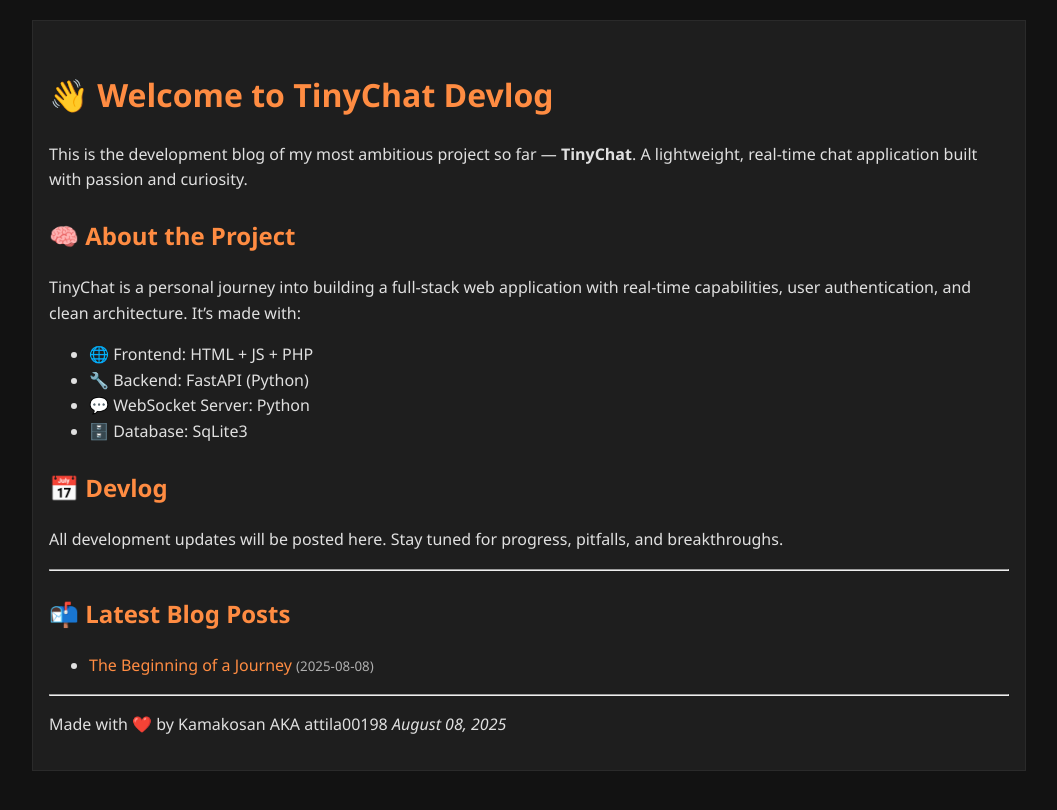
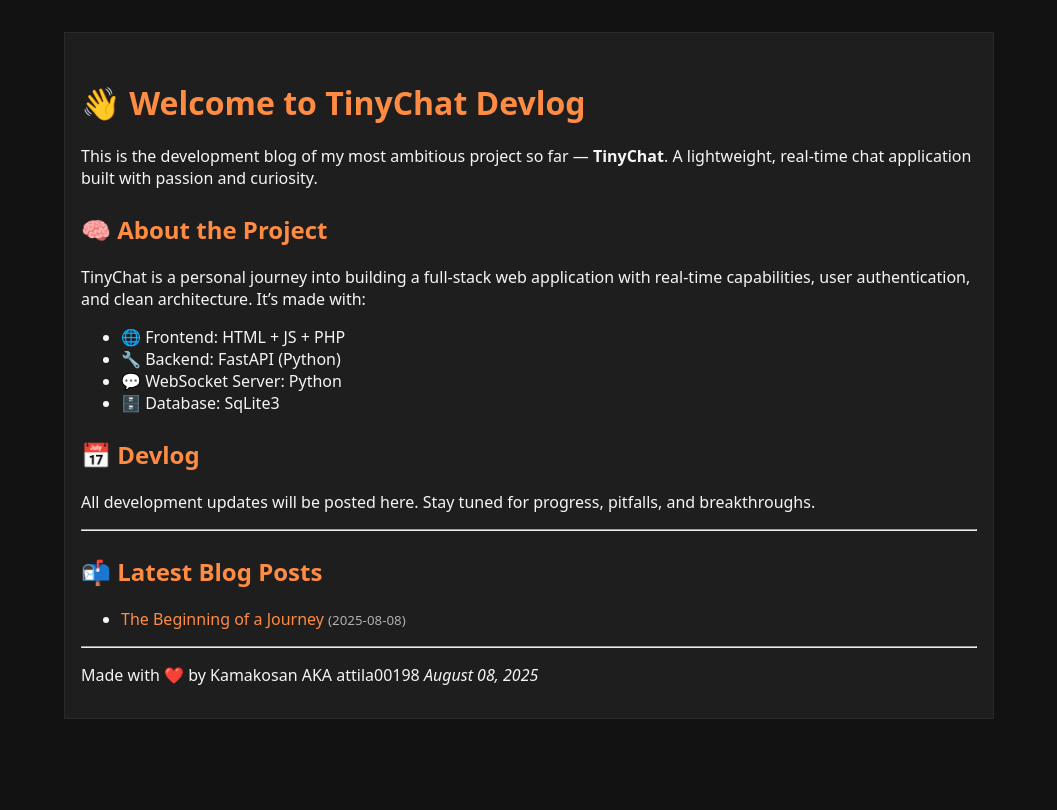
Before and after one commit to attila00198/attila00198.github.io, a Jekyll site: the page built from index.md, in a window 1280 px wide. Shown: the top 810 px of the page, without its empty margins (111-1168 px from the left). Built offline with Jekyll 4.4.1, drawn with Linux system fonts in a browser that asks for light colours.

Commit message:
Style changes and menu added

```diff
--- a/_layouts/default.html
+++ b/_layouts/default.html
@@ -10,6 +10,9 @@
 
 <body>
     <main class="container">
+        {% if page.url != "/" %}
+        <p class="back-home"><a href="{{ '/' | relative_url }}">← Back to Home</a></p>
+        {% endif %}
         {{ content }}
     </main>
 </body>
--- a/assets/css/style.css
+++ b/assets/css/style.css
@@ -4,8 +4,9 @@
 body {
     background-color: #121212;
     color: #E0E0E0;
-    font-family: "Segoe UI", Roboto, sans-serif;
-    line-height: 1.6;
+    font-family: system-ui, sans-serif;
+    background-color: #121212;
+    color: #f5f5f5;
     margin: 0;
     padding: 0;
 }
@@ -37,8 +38,9 @@
 .post,
 .content {
     background-color: #1E1E1E;
-    width: 75%;
-    margin: 20px auto;
+    width: 70%;
+    max-width: 900px;
+    margin: 2rem auto;
     padding: 1rem;
     border: 1px solid #2A2A2A;
 }
```
